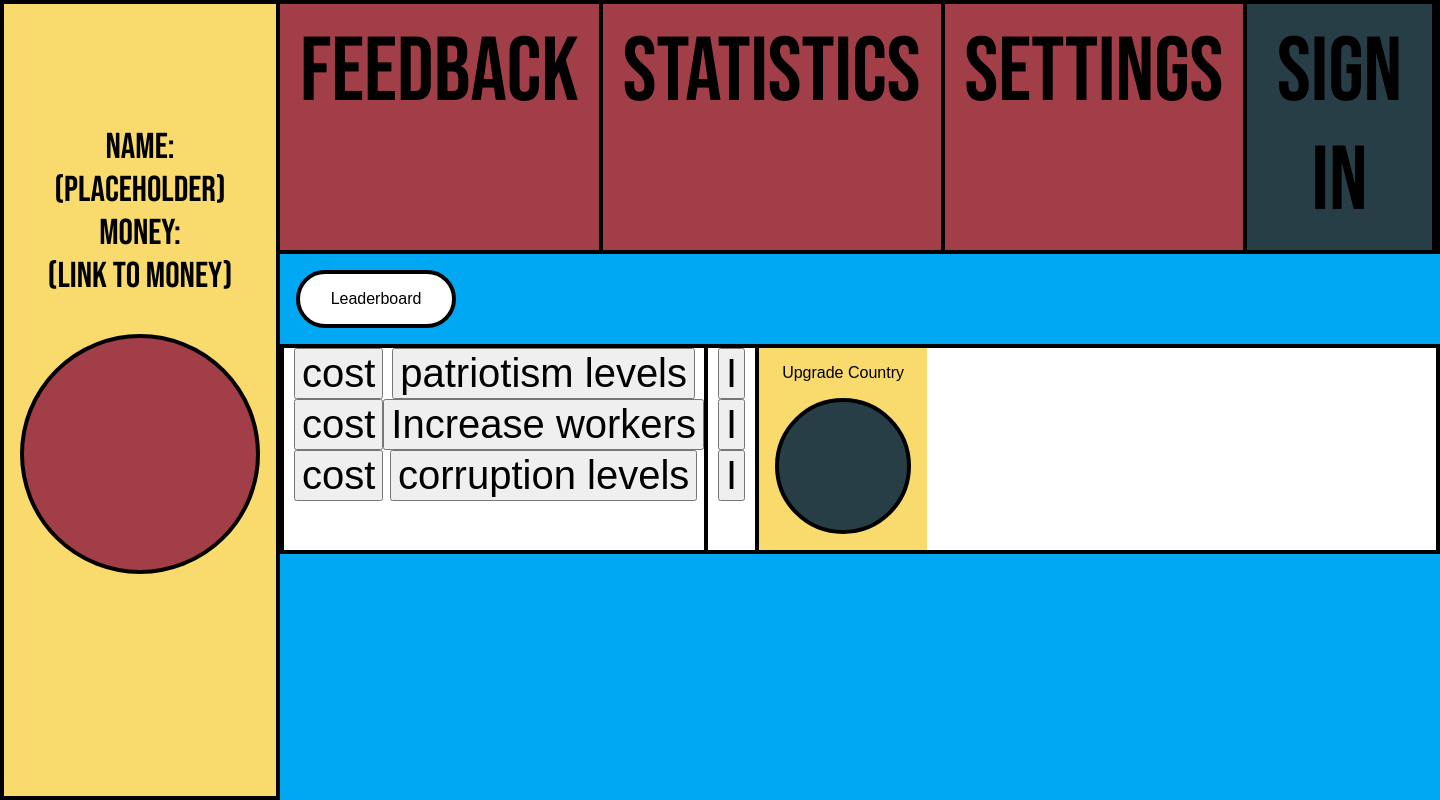
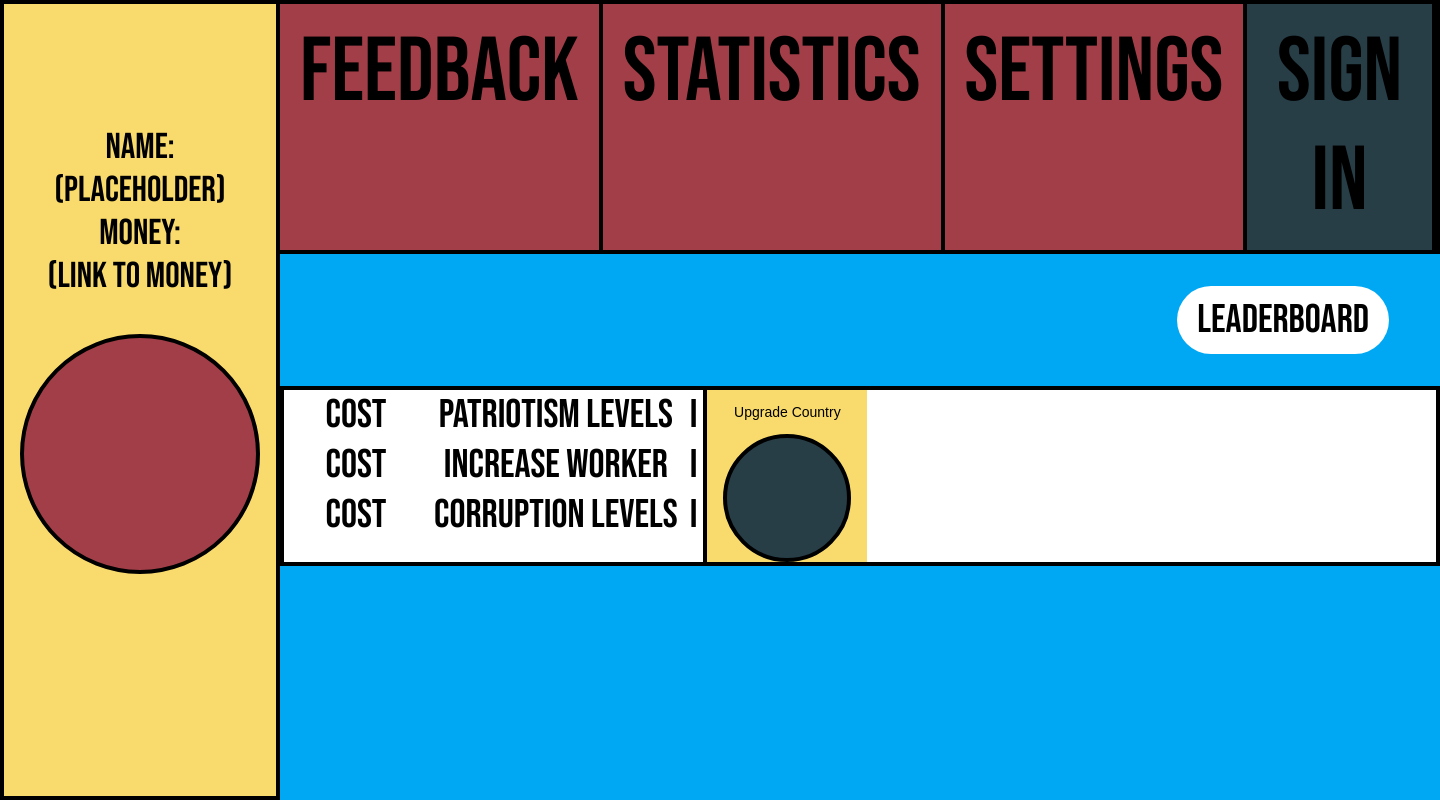
Before and after one commit to AlexWilson06/Propoganda, a PHP site: page / in a window 1440 px wide. Run offline with PHP 8.4, Linux system fonts and the light colour scheme.

Commit message:
buttons and front page
finished turning all buttons to buttons, and tried to finish front page but cant figure it out

```diff
--- a/css/style.css
+++ b/css/style.css
@@ -104,13 +104,20 @@
     height: 51vh;
     width: 51vh;
   }
-  .Leaderboard {
+  .BtnLB {
     background-color: white;
-    border: 0.5vh solid black;
-    border-radius: 10vh 10vh 10vh 10vh;
-    margin: 2vh;
+    border: black;
+    color: black;
+    padding: 10px 20px;
+    text-align: center;
+    display: inline-flex;
+    cursor: pointer;
     align-self: right;
-    width: 20vh;
+    border-radius: 40px;
+    font-family: "Bebas Neue";
+    font-size: 40px;
+    margin: 4vh;
+    margin-left: 61vw;
   }
   /* upgrade bar and rebirth button */
   .purchasebar {
@@ -120,43 +127,39 @@
   }
   .Cost {
     flex-direction: column;
-    margin-left: 10px;
+    width: 10vw;
+    font-family: "Bebas Neue";
   }
   .Cost button{
      font-size: 40px;
   }
-  .Cost1 {
-    text-decoration: none;
-  }
-  .Cost2 {
-    text-decoration: none;
-  }
-  .Cost3 {
-    text-decoration: none;
-  }
-  .Upgrade {
-    border-right: 0.5vh solid black;
-  }
   .Upgrade button {
     font-size: 40px;
-  }
-  .Infobutton {
-    margin-right: 10px;
-    margin-left: 10px;
+    font-family: "Bebas Neue";
   }
   .Infobutton button{
     font-size: 40px;
   }
+  .btn {
+    border: none;
+    color: black;
+    background-color: white;
+    cursor: pointer;
+    font-family: "Bebas Neue";
+  }
   .Upgradetext {
     display: row;
     background-color: #F9DB6D;
+    font-size: 14px;
     border-left: 0.5vh solid black;
   }
   .Rebirth {
     background-color: #273E47;
-    height: 17vh;
-    width: 17vh;
+    height: 16vh;
+    width: 16vh;
     border: 0.5vh solid black;
     border-radius: 50%;
-    margin: 2vh;
+    margin-left: 2vh;
+    margin-right: 2vh;
+    cursor: pointer;
   }
--- a/index.php
+++ b/index.php
@@ -30,40 +30,40 @@
     </div>
   </div>
       <div class="Leaderboard">
-      <p>Leaderboard</p>
+      <button class="BtnLB">Leaderboard</button>
       </div>
       <div class="purchasebar">
         <div class="Cost">
 <div class="Cost1">
-    <button>cost</button>
+    <button class="btn">cost</button>
 </div>
   <div class="Cost2">
-  <button>cost</button>
+  <button class="btn">cost</button>
 </div>
 <div class="Cost3">
-<button>cost</button>
+<button class="btn">cost</button>
 </div>
 </div>
 <div class="Upgrade">
   <div class="Upgrade1">
-    <button>patriotism levels</button>
+    <button class="btn">patriotism levels</button>
   </div>
   <div class="Upgrade2">
-    <button>Increase workers</button>
+    <button class="btn">Increase worker</button>
   </div>
   <div class="Upgrade3">
-    <button>corruption levels</button>
+    <button class="btn">corruption levels</button>
   </div>
   </div>
   <div class="Infobutton">
   <div class="Infobutton1">
-    <button>I</button>
+    <button class="btn">I</button>
   </div>
   <div class="Infobutton2">
-    <button>I</button>
+    <button class="btn">I</button>
   </div>
   <div class="Infobutton3">
-    <button>I</button>
+    <button class="btn">I</button>
   </div>
   </div>
   <div class="Upgradetext">
```
